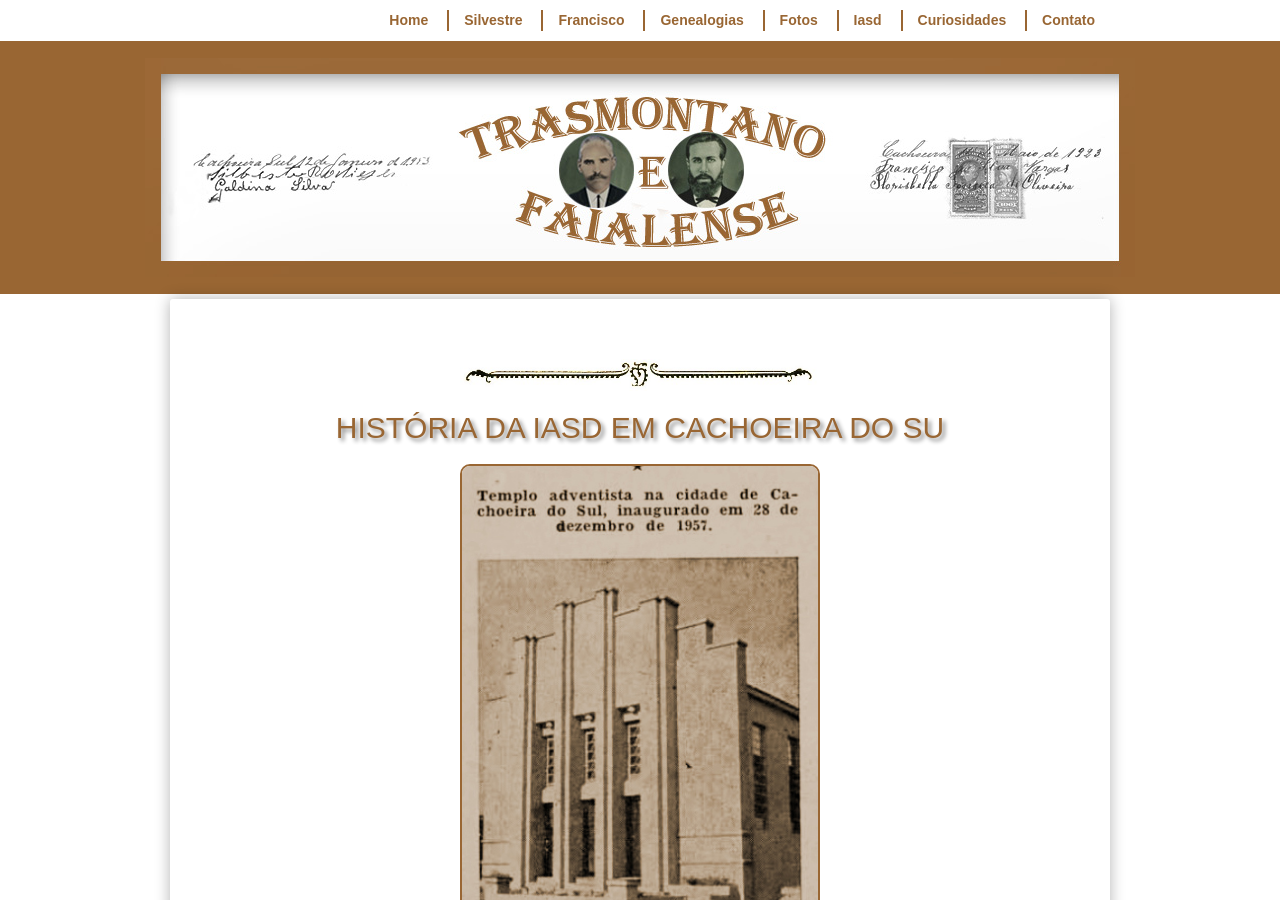
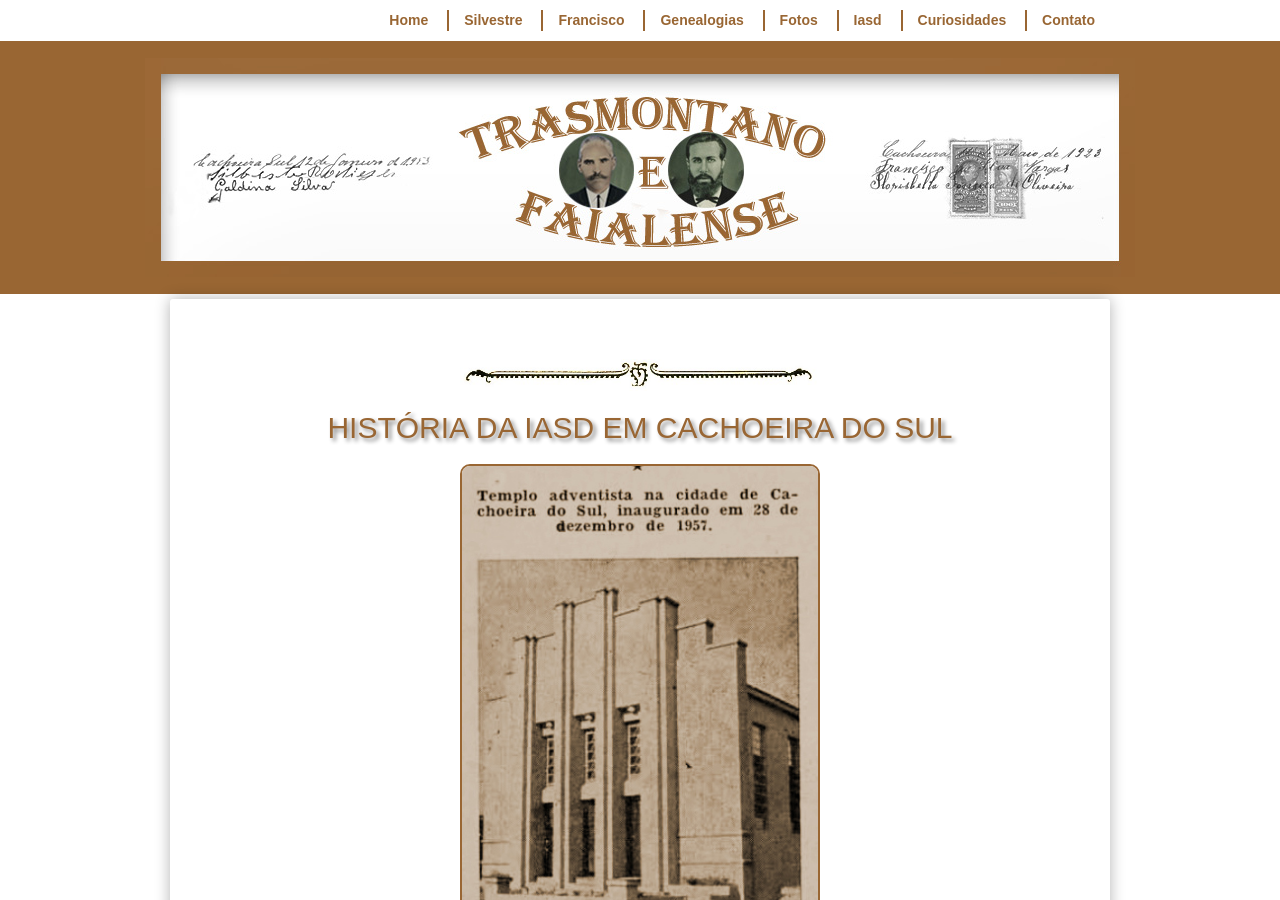
Before and after one commit to claudiovargas1955/claudiovargas1955.github.io, a Jekyll site: the page built from _pages/história-da-iasd-cachoeira.html, in a window 1280 px wide and 900 px high. Built offline with Jekyll 4.4.1, drawn with Linux system fonts in a browser that asks for light colours; some web fonts are replaced.

Commit message:
Update história-da-iasd-cachoeira.html

```diff
--- a/_pages/história-da-iasd-cachoeira.html
+++ b/_pages/história-da-iasd-cachoeira.html
@@ -128,7 +128,7 @@
 <body>
 <img class="dir3" style="float:center"; src="/images/separador.jpg" class="img-responsive" width="400px" title="";/>
 
-<h2>HISTÓRIA DA IASD EM CACHOEIRA DO SU</h2>
+<h2>HISTÓRIA DA IASD EM CACHOEIRA DO SUL</h2>
 
 <figure class="foto-legenda">
 <p><img class="esq2" style="float:center"; src="/images/Inauguração.jpg" class="img-responsive" width="400px" title="";/>
@@ -249,7 +249,7 @@
 Williams da Conferencia D. S. A., o irmão J.W. Westphal da Conferencia U. A., os irmãos F. W. Spies, John Lipke, Max Rohde, e R. M. Cárter, da Conferencia U. B.
 Todos estes irmãos tomaram parte ativa na exposição da palavra. A mocidade, que nesta conferencia esteve largamente representada, mereceu este ano especial cuidado.
 Assidua a todas as reuniões, fez sem dúvida progressos na vida espiritual.<br>
-<img class="esq5" style="float:left"; src="/images/j w westphal.jpg" class="img-responsive" width="40px" title="Pr J. W. Westphal *1861/+1949";/>
+
 Todos estes irmãos tomaram parte ativa na exposição da palavra. A mocidade, que nesta conferencia esteve largamente representada, mereceu este ano especial cuidado.
 Assidua a todas as reuniões, fez sem dúvida progressos na vida espiritual. Os relatórios foram animadores. Durante o ano de 1916 abraçaram a verdade no Rio Grande do
 <img class="esq5" style="float:left"; src="/images/john-lipke.jpg" class="img-responsive" width="40px" title="Pr. John Lipke";/>
```
